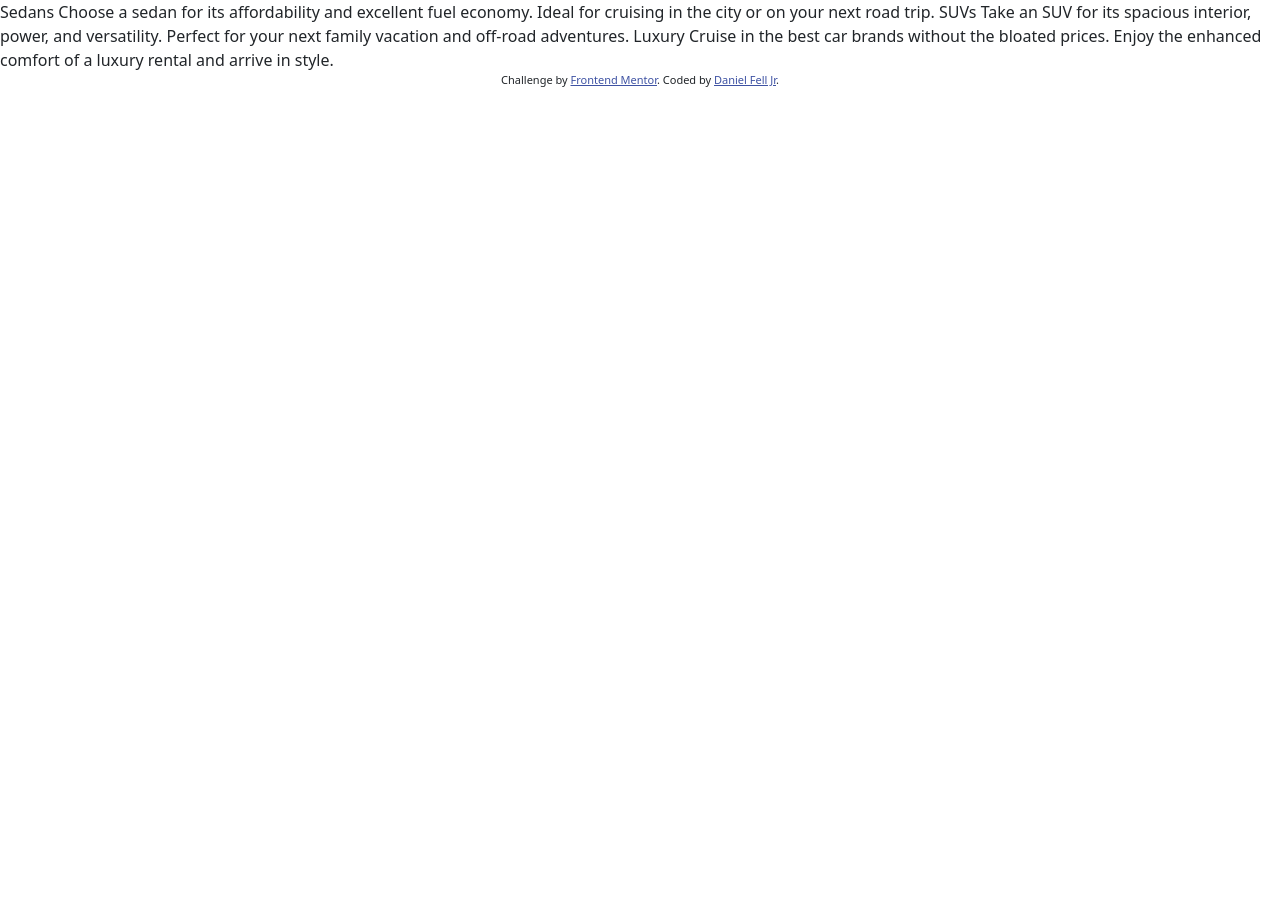
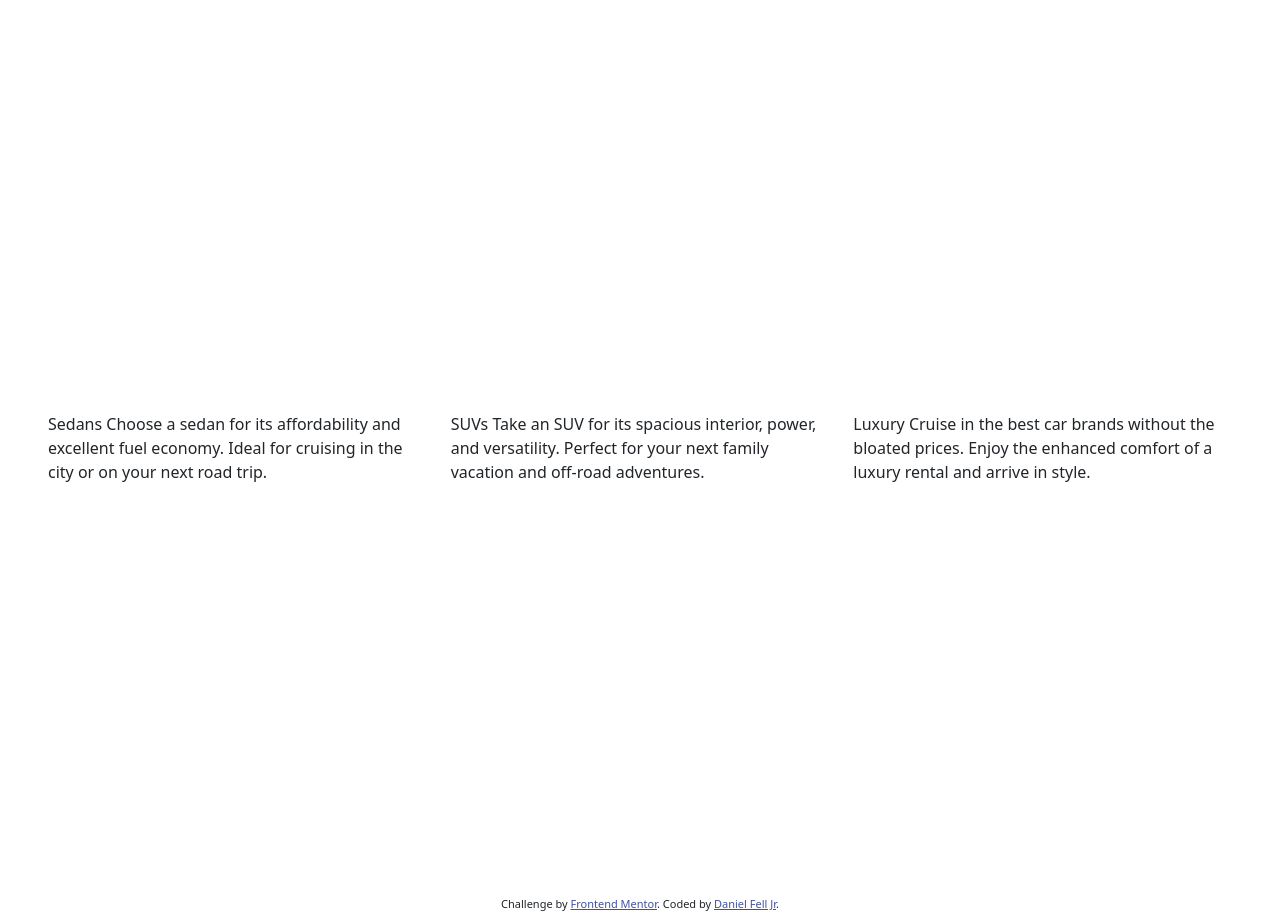
Before and after one commit to raked/3-column-preview-card-component, a plain HTML site: page index.html in a window 1280 px wide. Before the commit the page ends 800 px from the top, so only its background shows below. Drawn offline with nearby package versions, Linux system fonts and the light colour scheme.

Commit message:
Centered content, made columns

```diff
--- a/index.html
+++ b/index.html
@@ -27,19 +27,25 @@
 </head>
 
 <body>
-
+  <div class="d-inline-flex justify-content-center align-items-center min-vh-100 m-5">
+    <div class="row">
+      <div class="col">
         Sedans
         Choose a sedan for its affordability and excellent fuel economy. Ideal for cruising in the city
         or on your next road trip.
-
+      </div>
+      <div class="col">
         SUVs
         Take an SUV for its spacious interior, power, and versatility. Perfect for your next family vacation
         and off-road adventures.
-
+      </div>
+      <div class="col">
         Luxury
         Cruise in the best car brands without the bloated prices. Enjoy the enhanced comfort of a luxury
         rental and arrive in style.
-
+      </div>
+    </div>
+  </div>
   <div class="attribution">
     Challenge by <a href="https://www.frontendmentor.io?ref=challenge" target="_blank">Frontend Mentor</a>.
     Coded by <a href="#">Daniel Fell Jr</a>.
```
Lines whose indentation alone changed are shown as unchanged.
